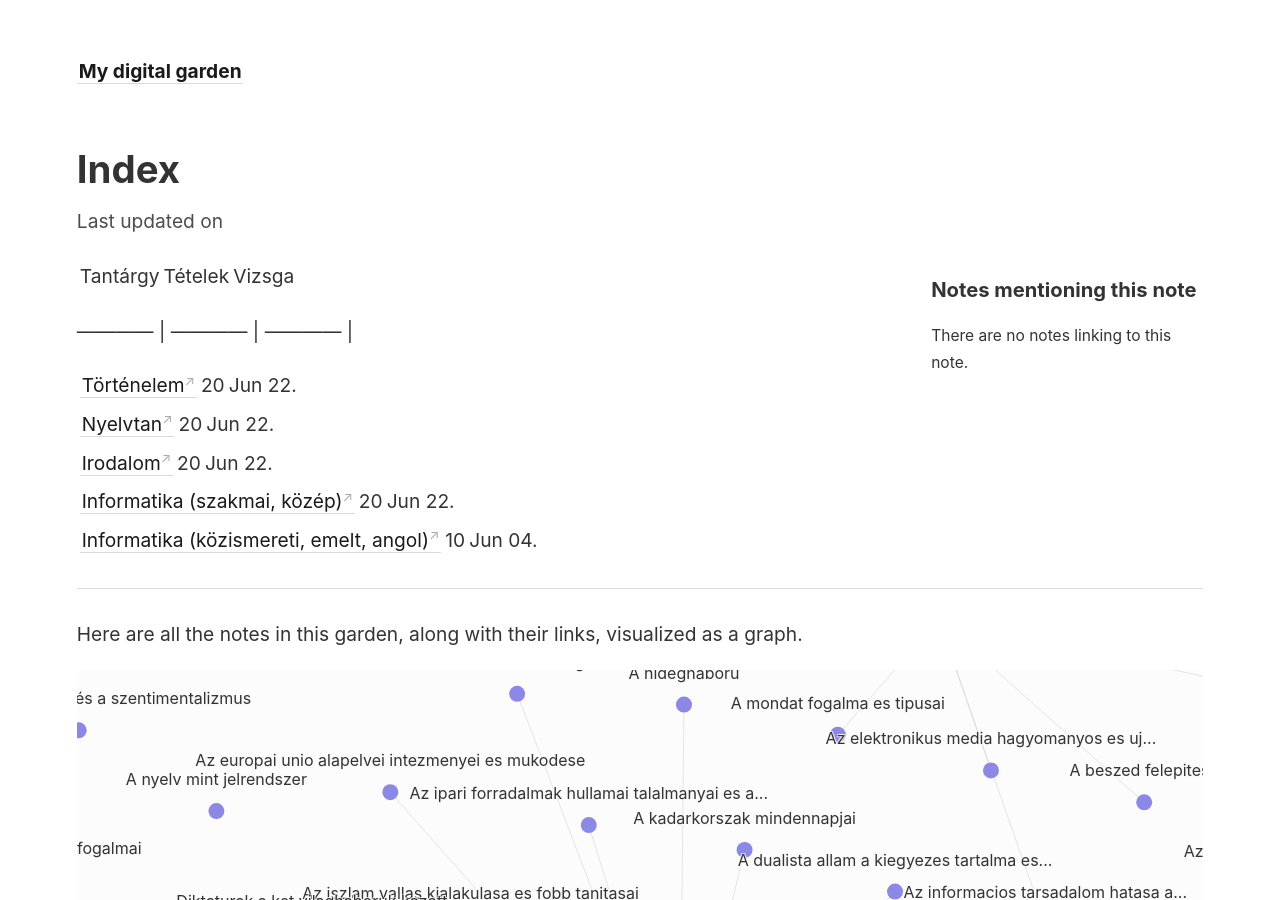
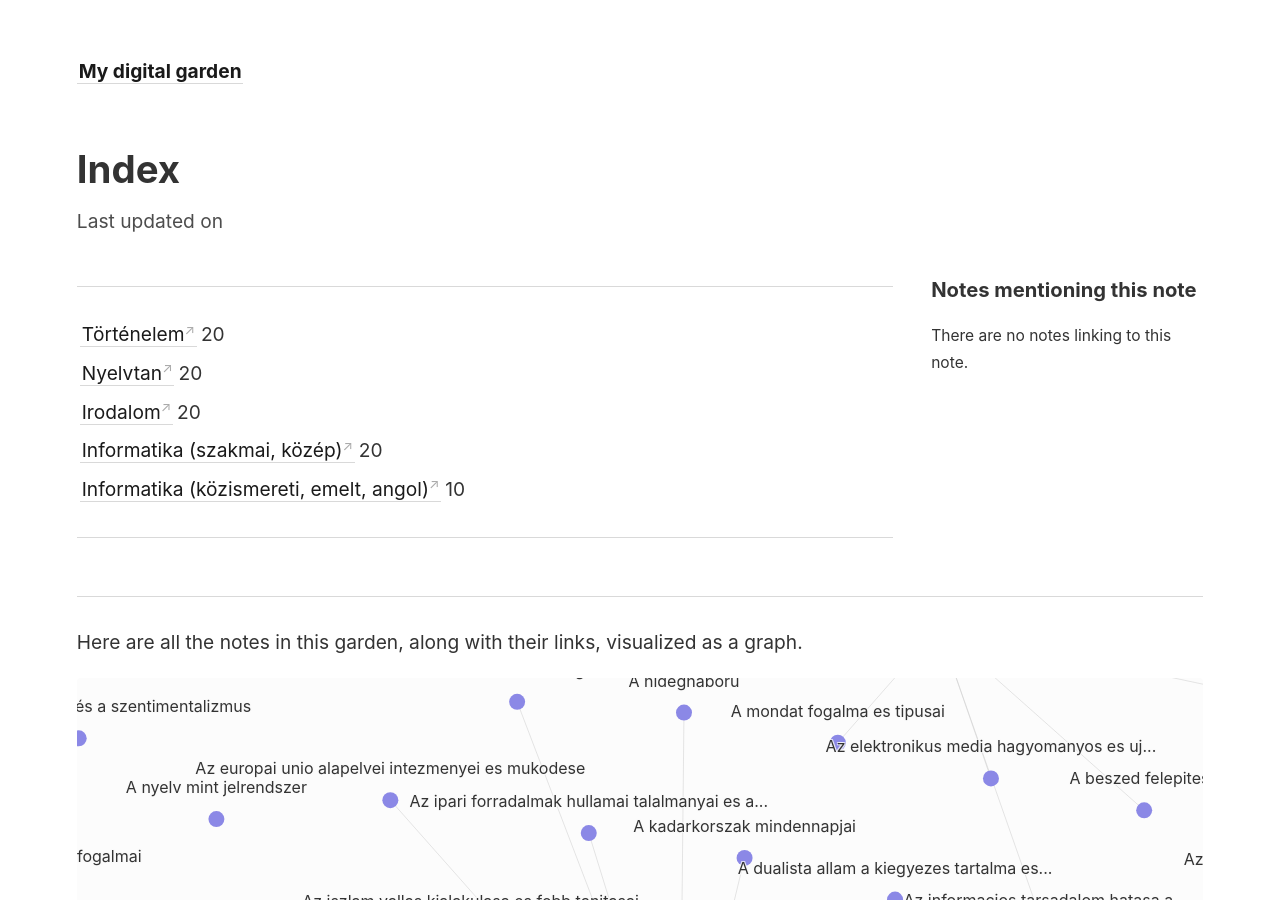
Before and after one commit to Danvenrit/jegyzet-jegyzetek, a Jekyll site: the page built from _notes/index.md, in a window 1280 px wide and 900 px high. Built offline with Jekyll 4.4.1, drawn with Linux system fonts in a browser that asks for light colours.

Commit message:
fixing index

```diff
--- a/_notes/index.md
+++ b/_notes/index.md
@@ -1,13 +1,14 @@
-Tantárgy | Tételek | Vizsga |
 
------------- | ------------ | ------------ |
+---
 
-[Történelem](tortenelemINFO) | 20 | Jun 22. |
+[Történelem](tortenelemINFO) | 20 |
 
-[Nyelvtan](nyelvtanINFO) | 20 | Jun 22. |
+[Nyelvtan](nyelvtanINFO) | 20 |
 
-[Irodalom](irodalomINFO) | 20 | Jun 22. |
+[Irodalom](irodalomINFO) | 20 |
 
-[Informatika (szakmai, közép)](szakmaiINFO) | 20 | Jun 22. |
+[Informatika (szakmai, közép)](szakmaiINFO) | 20 |
 
-[Informatika (közismereti, emelt, angol)](EmeltinfoINFO) | 10 | Jun 04. |
+[Informatika (közismereti, emelt, angol)](EmeltinfoINFO) | 10 |
+
+---
```
